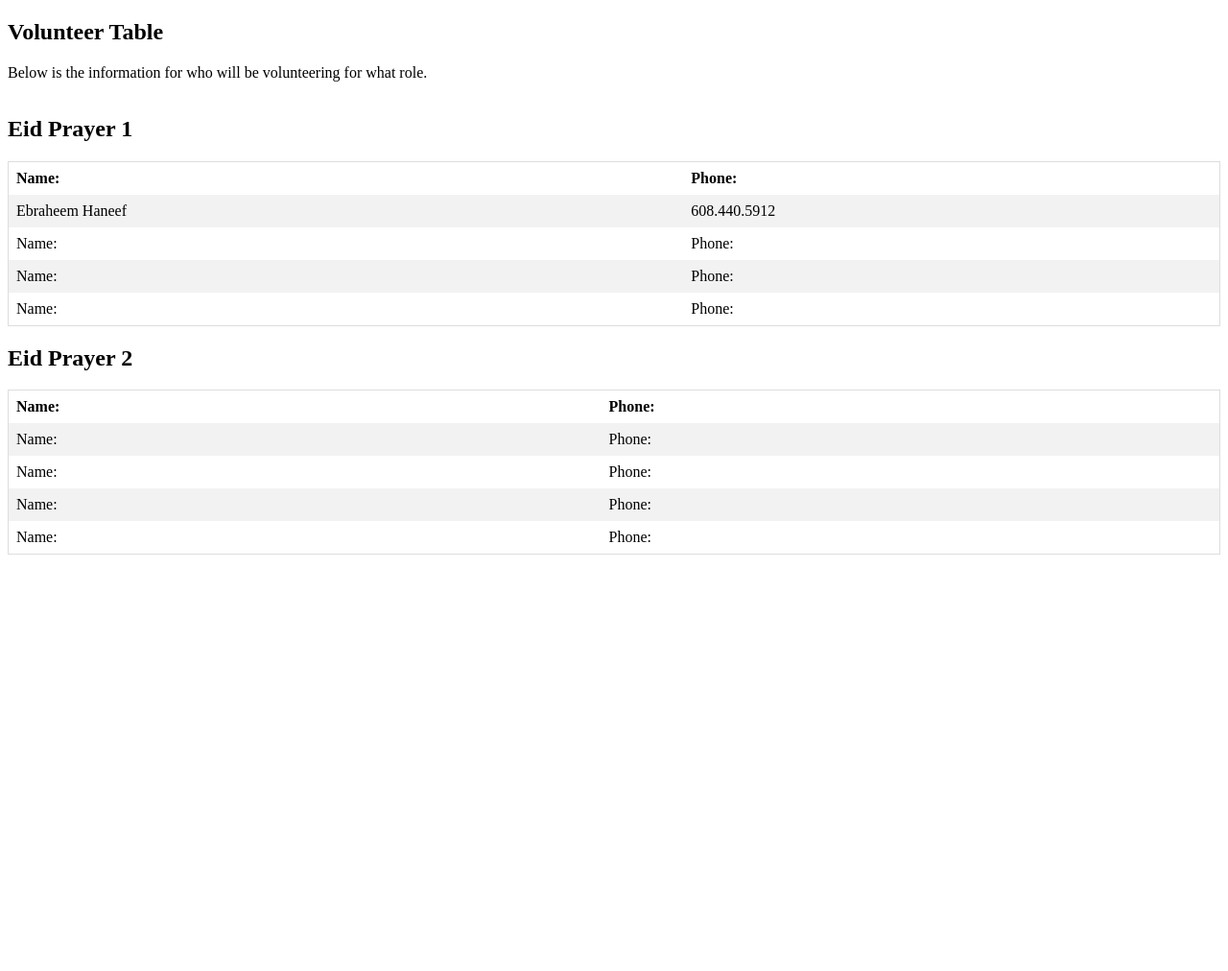
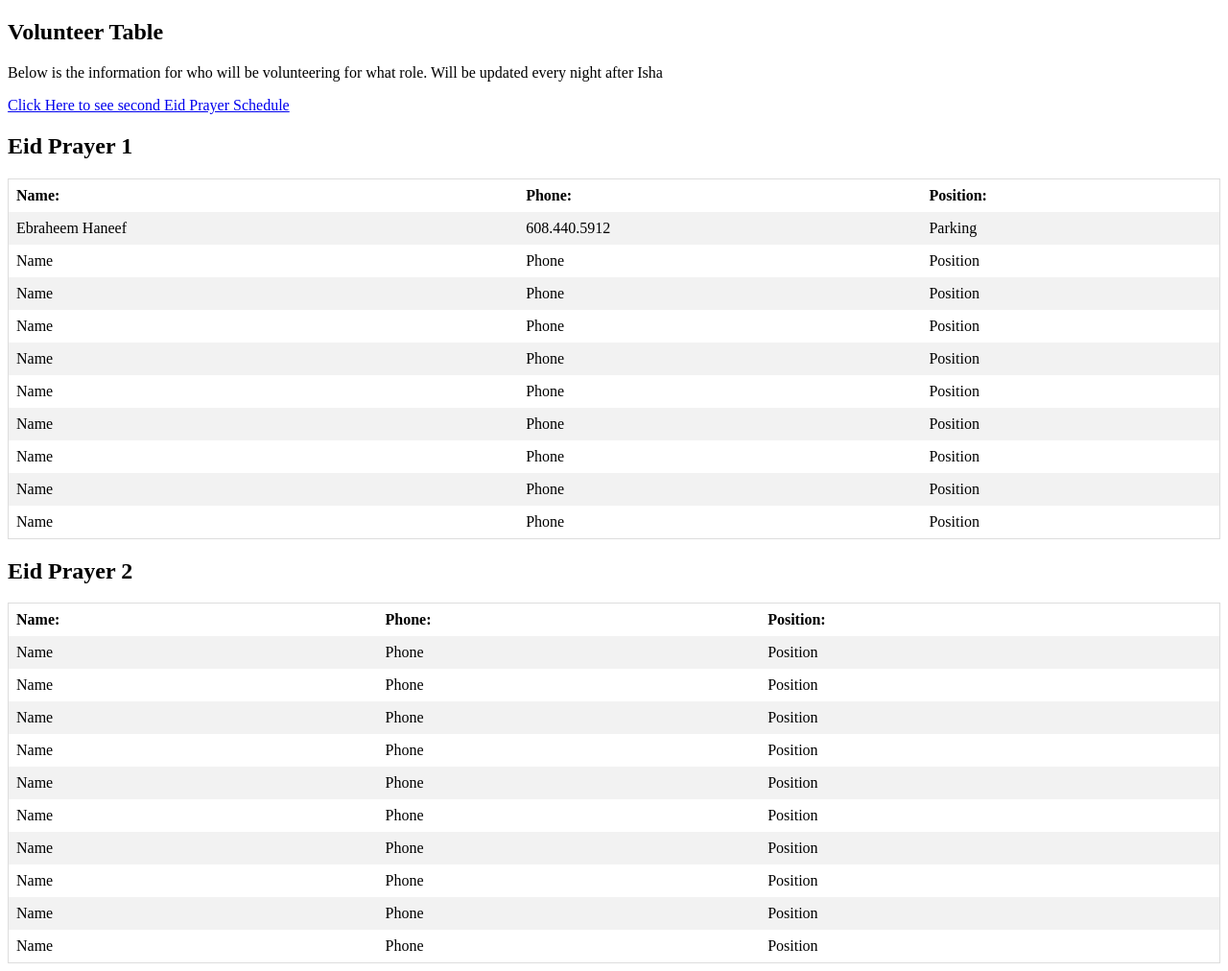
Before and after one commit to EbraheemHaneef/Eid2025Table, a plain HTML site: page index.html in a window 1280 px wide. Shown: the whole page at 96% size. Before the commit the page ends 800 px from the top, so only its background shows below. Drawn offline with Linux system fonts and the light colour scheme.

Commit message:
Update index.html
added position column to chart. added button to go to second eid prayer chart

```diff
--- a/index.html
+++ b/index.html
@@ -21,7 +21,8 @@ tr:nth-child(even){background-color: #f2f2f2}
 <body>
 
 <h2>Volunteer Table</h2>
-<p>Below is the information for who will be volunteering for what role.</p>
+<p>Below is the information for who will be volunteering for what role. Will be updated every night after Isha</p>
+<a href="#Eid-Two">Click Here to see second Eid Prayer Schedule</a>
 
 <div style="overflow-x:auto;">
 <h2>Eid Prayer 1</h2>
@@ -29,45 +30,115 @@ tr:nth-child(even){background-color: #f2f2f2}
     <tr>
       <td><strong>Name:</strong></td>
       <td><strong>Phone:</strong></td>
+      <td><strong>Position:</strong></td>
     </tr>
     <tr>
       <td>Ebraheem Haneef</td>
       <td>608.440.5912</td>
+      <td>Parking</td>
     </tr>
         <tr>
-      <td>Name:</td>
-      <td>Phone:</td>
+      <td>Name</td>
+      <td>Phone</td>
+      <td>Position</td>
     </tr>
         <tr>
-      <td>Name:</td>
-      <td>Phone:</td>
+      <td>Name</td>
+      <td>Phone</td>
+      <td>Position</td>
     </tr>
         <tr>
-      <td>Name:</td>
-      <td>Phone:</td>
+      <td>Name</td>
+      <td>Phone</td>
+      <td>Position</td>
+    </tr>
+            <tr>
+      <td>Name</td>
+      <td>Phone</td>
+      <td>Position</td>
+    </tr>
+        <tr>
+      <td>Name</td>
+      <td>Phone</td>
+      <td>Position</td>
+    </tr>
+        <tr>
+      <td>Name</td>
+      <td>Phone</td>
+      <td>Position</td>
+    </tr>
+            <tr>
+      <td>Name</td>
+      <td>Phone</td>
+      <td>Position</td>
+    </tr>
+        <tr>
+      <td>Name</td>
+      <td>Phone</td>
+      <td>Position</td>
+    </tr>
+        <tr>
+      <td>Name</td>
+      <td>Phone</td>
+      <td>Position</td>
     </tr>
   </table>
-  <h2 class="Eid-Two">Eid Prayer 2</h2>
+  <h2 id="Eid-Two">Eid Prayer 2</h2>
   <table>
     <tr>
       <td><strong>Name:</strong></td>
       <td><strong>Phone:</strong></td>
+      <td><strong>Position:</strong></td>
     </tr>
     <tr>
-      <td>Name:</td>
-      <td>Phone:</td>
+      <td>Name</td>
+      <td>Phone</td>
+      <td>Position</td>
     </tr>
         <tr>
-      <td>Name:</td>
-      <td>Phone:</td>
+      <td>Name</td>
+      <td>Phone</td>
+      <td>Position</td>
     </tr>
         <tr>
-      <td>Name:</td>
-      <td>Phone:</td>
+      <td>Name</td>
+      <td>Phone</td>
+      <td>Position</td>
     </tr>
         <tr>
-      <td>Name:</td>
-      <td>Phone:</td>
+      <td>Name</td>
+      <td>Phone</td>
+      <td>Position</td>
+    </tr>
+            <tr>
+      <td>Name</td>
+      <td>Phone</td>
+      <td>Position</td>
+    </tr>
+        <tr>
+      <td>Name</td>
+      <td>Phone</td>
+      <td>Position</td>
+    </tr>
+        <tr>
+      <td>Name</td>
+      <td>Phone</td>
+      <td>Position</td>
+    </tr>
+            <tr>
+      <td>Name</td>
+      <td>Phone</td>
+      <td>Position</td>
+    </tr>
+        <tr>
+      <td>Name</td>
+      <td>Phone</td>
+      <td>Position</td>
+    </tr>
+        <tr>
+      <td>Name</td>
+      <td>Phone</td>
+      <td>Position</td>
     </tr>
   </table>
 </div>
```
